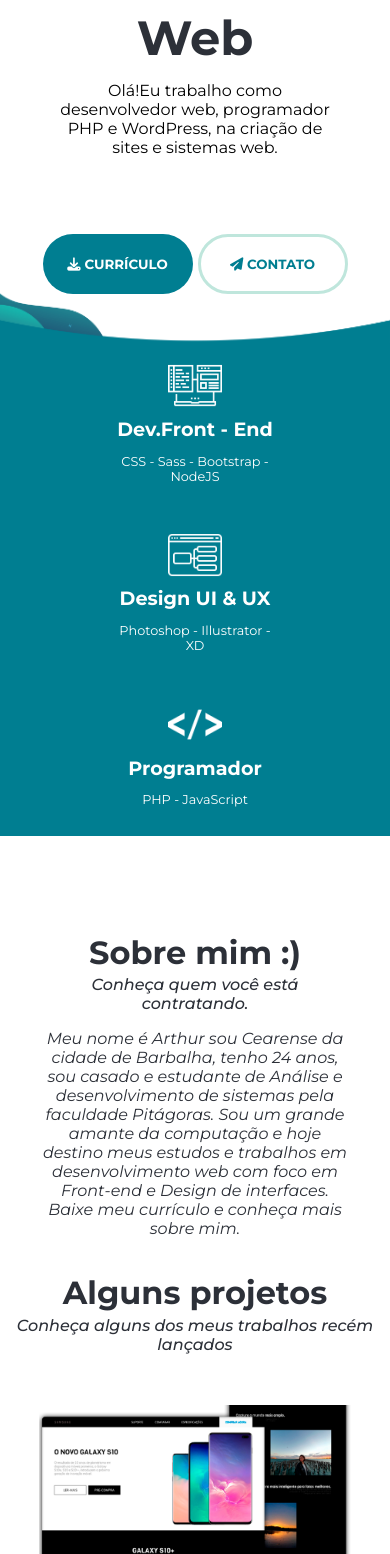
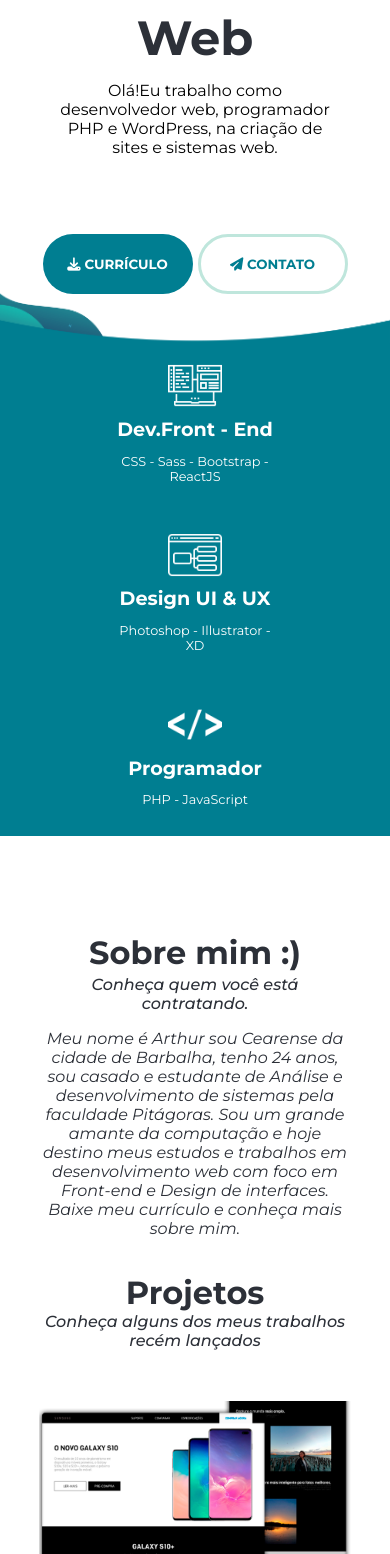
Before and after one commit to arthurbl01/portfolio-ArthurBL, a React (Create React App) app: page / in a window 390 px wide. Shown: the part 263-1817 px from the top of the page. Built offline with nearby package versions, Linux system fonts and the light colour scheme.

Commit message:
Corrigido textosd

```diff
--- a/src/Components/Content1/index.js
+++ b/src/Components/Content1/index.js
@@ -5,7 +5,9 @@ import fundo2 from '../../Assets/f2-fundo.png'
 class Content1 extends Component {
 
     curriculo() {
-        window.location.href = "https://docs.google.com/document/d/1hIwtkbGV_gow8BWMu_d1k0qA-wG2_jQUaYA58LZLvTg/edit";
+
+        document.getElementById("btn-curriculo").target = "_blank";
+        document.getElementById("btn-curriculo").href = "https://docs.google.com/document/d/1hIwtkbGV_gow8BWMu_d1k0qA-wG2_jQUaYA58LZLvTg/edit";
     }
     contato() {
         window.location.href = "#footer";
@@ -25,7 +27,7 @@ class Content1 extends Component {
                     </div>
                     <div className="container" >
                         <div >
-                            <button className="btn-primary" onClick={this.curriculo} >
+                            <button className="btn-primary" id="btn-curriculo" onClick={this.curriculo} target="_blank">
                                 <i className="fas fa-download" > </i> CURRÍCULO
                             </button>
                             <button className="btn-secundary" onClick={this.contato} >
--- a/src/Components/Content2/index.js
+++ b/src/Components/Content2/index.js
@@ -12,7 +12,7 @@ class index extends Component {
                         <div className="item-content2" >
                             <img alt="icone de desenvolvimento front-end" className="img-item-content2" src={frontend} />
                             <h1 className="titulo-item-content2" > Dev.Front - End </h1>
-                            <h3 className="sub-titulo-item-content2" > CSS - Sass - Bootstrap - NodeJS </h3>
+                            <h3 className="sub-titulo-item-content2" > CSS - Sass - Bootstrap - ReactJS </h3>
                         </div>
                         <div className="item-content2" >
                             <img alt="icone de design UI e UX" className="img-item-content2" src={uiux}/>
--- a/src/Components/Content4/index.js
+++ b/src/Components/Content4/index.js
@@ -11,7 +11,7 @@ class Content4 extends Component {
             <div>
                 <section className="Content4">
                     <div className="container">
-                        <h1 className="titulo-content4">Alguns projetos</h1>
+                        <h1 className="titulo-content4">Projetos</h1>
                         <h3 className="sub-titulo-content4">Conheça alguns dos meus trabalhos recém lançados</h3>
                     </div>
                     <div className="imagens-projetos">
--- a/src/Components/Content4/style.css
+++ b/src/Components/Content4/style.css
@@ -79,4 +79,14 @@
         margin-top: 10%;
         width: 100%;
     }
+
+    .Content4 .container{
+        width: 100%;
+        text-align: center;
+    }
+    .sub-titulo-content4{
+        width: 80%;
+        margin: 0 10%;
+    }
+
 }
```
